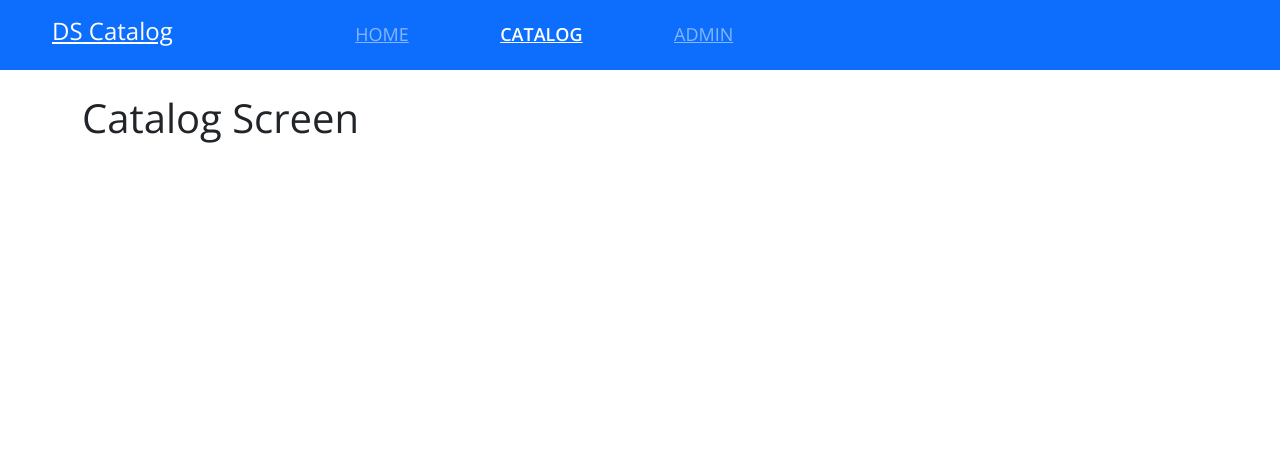
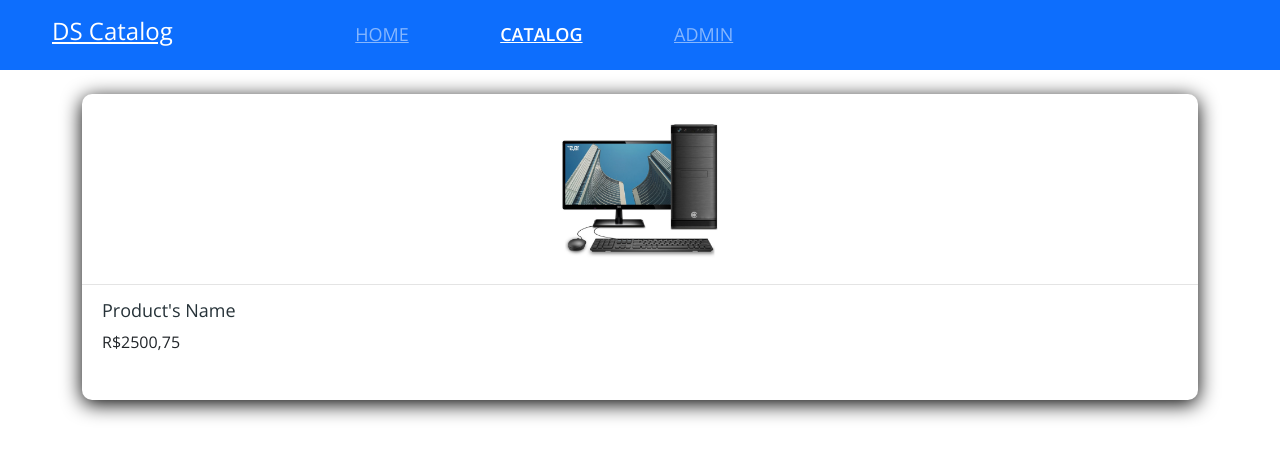
Before and after one commit to CarlosLaurine/Complete-DS-Catalog-App, a React (Create React App) app in the folder frontend-web/: page / in a window 1280 px wide. Shown: the top 458 px of the page. Built offline with nearby package versions, Linux system fonts and the light colour scheme.

Commit message:
ProductCard React Component Created + Customized Style

```diff
--- /dev/null
+++ b/frontend-web/src/components/ProductCard/index.tsx
@@ -0,0 +1,20 @@
+import './style.css';
+
+import ProductImage from 'assets/images/product.png';
+
+const ProductCard = () => {
+  return (
+    <div className="base-card product-card">
+      <div className="card-image-container">
+        <img src={ProductImage} alt="Product's Name" />
+      </div>
+
+      <div className="card-content-container">
+        <h6>Product's Name</h6>
+        <p>R$2500,75</p>
+      </div>
+    </div>
+  );
+};
+
+export default ProductCard;
--- /dev/null
+++ b/frontend-web/src/components/ProductCard/style.css
@@ -0,0 +1,23 @@
+.product-card {
+  margin-bottom: 30px;
+}
+
+.card-image-container {
+  padding: 16px 0px;
+  text-align: center;
+  border-bottom: 1px solid #e1e1e1e1;
+}
+
+.card-image-container img {
+  height: 158px;
+  width: 158px;
+}
+
+.card-content-container {
+  padding: 15px 20px 30px 20px;
+}
+
+.card-content-container h6 {
+  color: #263238;
+  font-size: 18px;
+}
--- a/frontend-web/src/pages/Catalog/index.tsx
+++ b/frontend-web/src/pages/Catalog/index.tsx
@@ -1,11 +1,12 @@
 import Navbar from 'components/Navbar';
+import ProductCard from 'components/ProductCard';
 
 const Catalog = () => {
   return (
     <>
       <Navbar />
       <div className="my-4 container">
-        <h1>Catalog Screen</h1>
+        <ProductCard />
       </div>
     </>
   );
```
